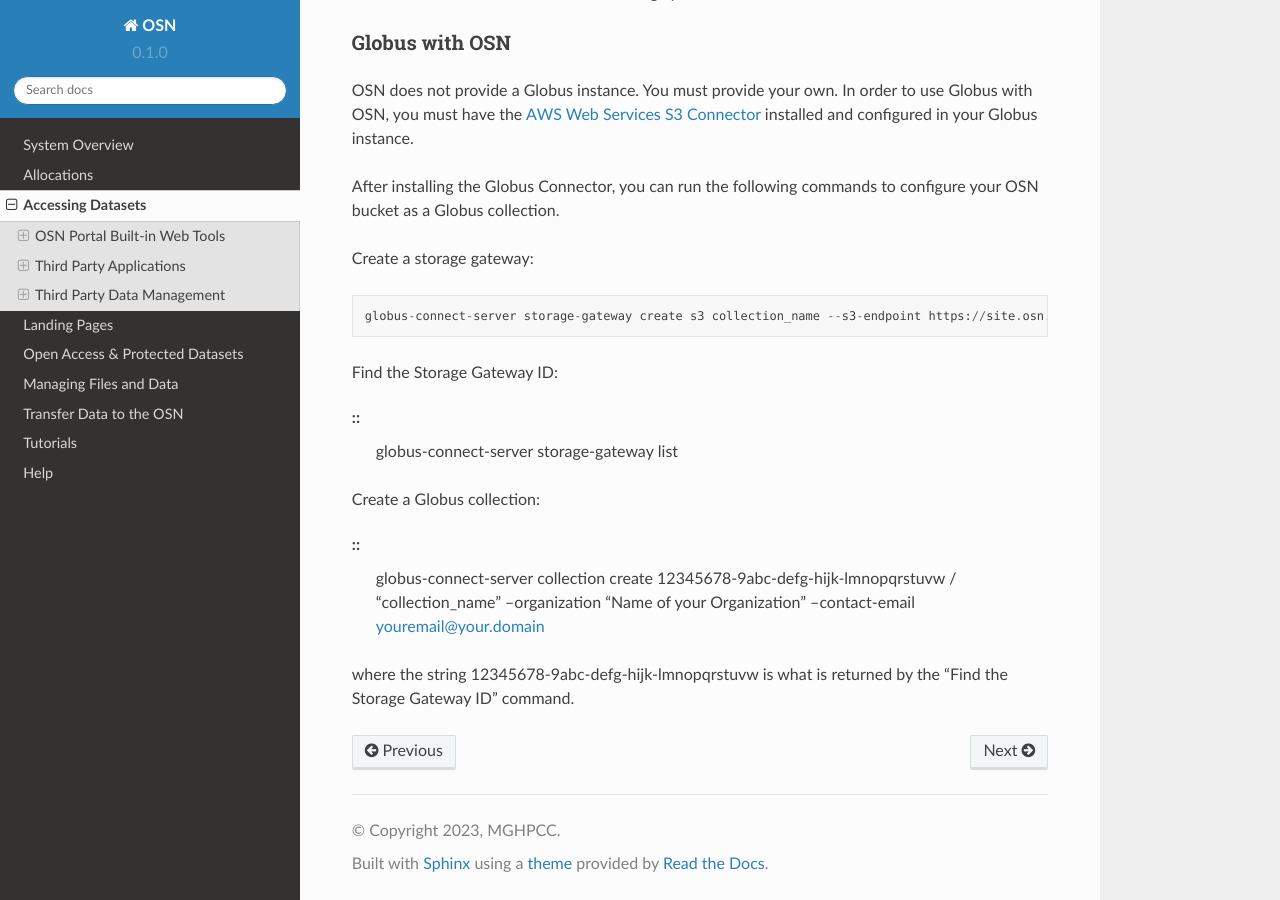
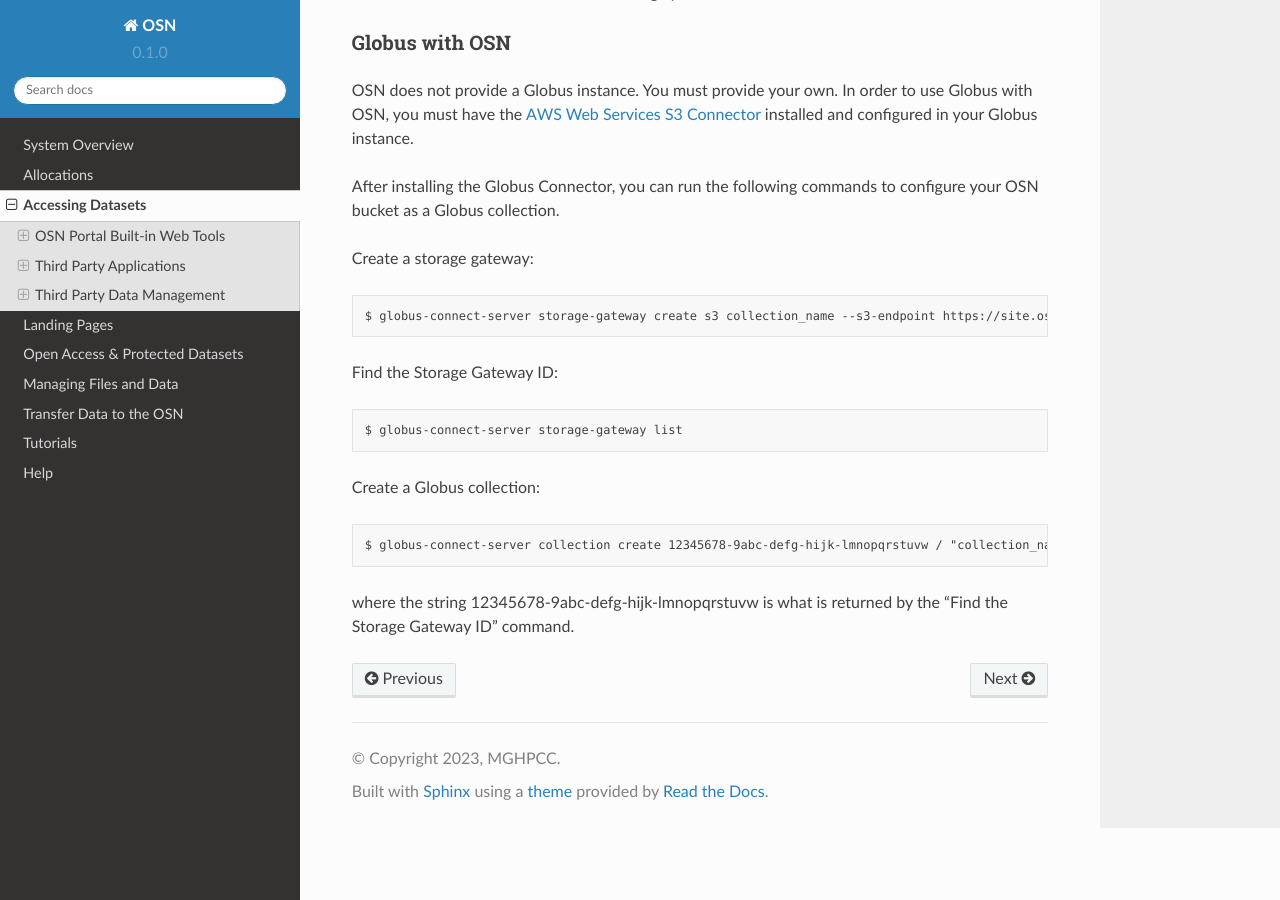
Before and after one commit to OpenStorageNetwork/rtd-osn, a Sphinx documentation site: the page built from docs/source/accessing-datasets.rst, in a window 1280 px wide and 900 px high, scrolled down 10391 px. Built offline with Sphinx 7.4.7 and the Read the Docs theme 2.0.0, drawn with Linux system fonts in a browser that asks for light colours.

Commit message:
resolving formating issue in OSN section

```diff
--- a/docs/source/accessing-datasets.rst
+++ b/docs/source/accessing-datasets.rst
@@ -395,16 +395,18 @@ Create a storage gateway:
 
 ::
 
-	globus-connect-server storage-gateway create s3 collection_name --s3-endpoint https://site.osn.xsede.org --bucket bucket-name --s3-user-credential --domain your.globus.domain
+$ globus-connect-server storage-gateway create s3 collection_name --s3-endpoint https://site.osn.xsede.org --bucket bucket-name --s3-user-credential --domain your.globus.domain
 
 Find the Storage Gateway ID:
 
 ::
-	globus-connect-server storage-gateway list
+
+$ globus-connect-server storage-gateway list
 
 Create a Globus collection:
 
 ::
-	globus-connect-server collection create 12345678-9abc-defg-hijk-lmnopqrstuvw / "collection_name" --organization "Name of your Organization" --contact-email youremail@your.domain
+
+$ globus-connect-server collection create 12345678-9abc-defg-hijk-lmnopqrstuvw / "collection_name" --organization "Name of your Organization" --contact-email youremail@your.domain
 
 where the string 12345678-9abc-defg-hijk-lmnopqrstuvw is what is returned by the "Find the Storage Gateway ID" command.
```
